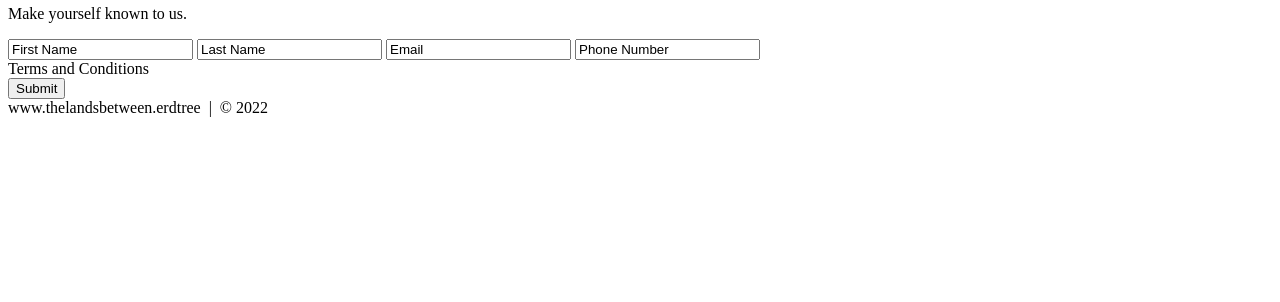
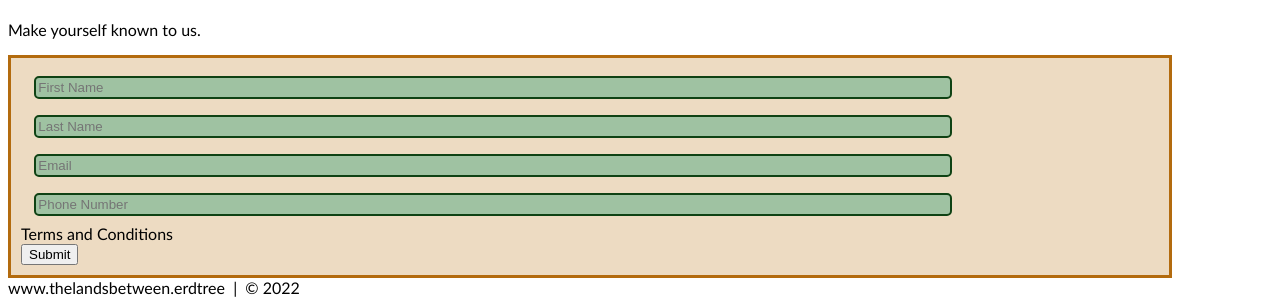
Before and after one commit to tanujchowdhury/HTML-and-CSS-Projects, a plain HTML site: page Basic_HTML_and_CSS/One_Page_Website/one_page_website.html in a window 1280 px wide. Shown: the part 3877-4179 px from the top of the page. Before the commit the page ends 4002 px from the top, so only its background shows below. Drawn offline with Linux system fonts and the light colour scheme.

Commit message:
Added changes to the one page website

```diff
--- /dev/null
+++ b/Basic_HTML_and_CSS/One_Page_Website/css/one_page_website.css
@@ -0,0 +1,21 @@
+body {
+    font-family: 'Trebuchet MS', 'Lucida Sans Unicode', 'Lucida Grande', 'Lucida Sans', Arial, sans-serif;
+    font-size: 100%;
+}
+
+.form-rsvp form {
+    width: 90%;
+    border: 3px solid #b36b0e;
+    background-color: #eddbc2;
+    padding: 10px;
+}
+
+
+.form-rsvp input[type="text"] {
+    width: 80%;
+    margin: 8px 1em;
+    border: 2px solid #0f4214;
+    border-radius: 5px;
+    background-color: #9fc2a2;
+    padding: 2px;
+}
--- a/Basic_HTML_and_CSS/One_Page_Website/one_page_website.html
+++ b/Basic_HTML_and_CSS/One_Page_Website/one_page_website.html
@@ -3,6 +3,7 @@
 	<head>
 		<meta charset="utf-8">
 		<title>The Lands Between | Adventure Awaits</title>
+		<link rel="stylesheet" href="css/one_page_website.css">
 	</head>
 	<body>
 
@@ -174,12 +175,12 @@
 						<p>
 							Make yourself known to us.
 						</p>
-						<div>
+						<div class="form-rsvp">
 							<form action="" method="post">
-								<input class="rsvp" type="text" value="First Name">
-								<input class="rsvp" type="text" value="Last Name">
-								<input class="rsvp" type="text" value="Email">
-								<input class="rsvp" type="text" value="Phone Number">
+								<input class="rsvp" type="text" value ="" placeholder="First Name">
+								<input class="rsvp" type="text" value ="" placeholder="Last Name">
+								<input class="rsvp" type="text" value ="" placeholder="Email">
+								<input class="rsvp" type="text" value ="" placeholder="Phone Number">
 								<div class="form-spacer">
 									<label class="terms">Terms and Conditions</label>
 								</div>
```
Also changed, not shown: Assignments/code_errors_1.html (added, +23 -0 lines).
